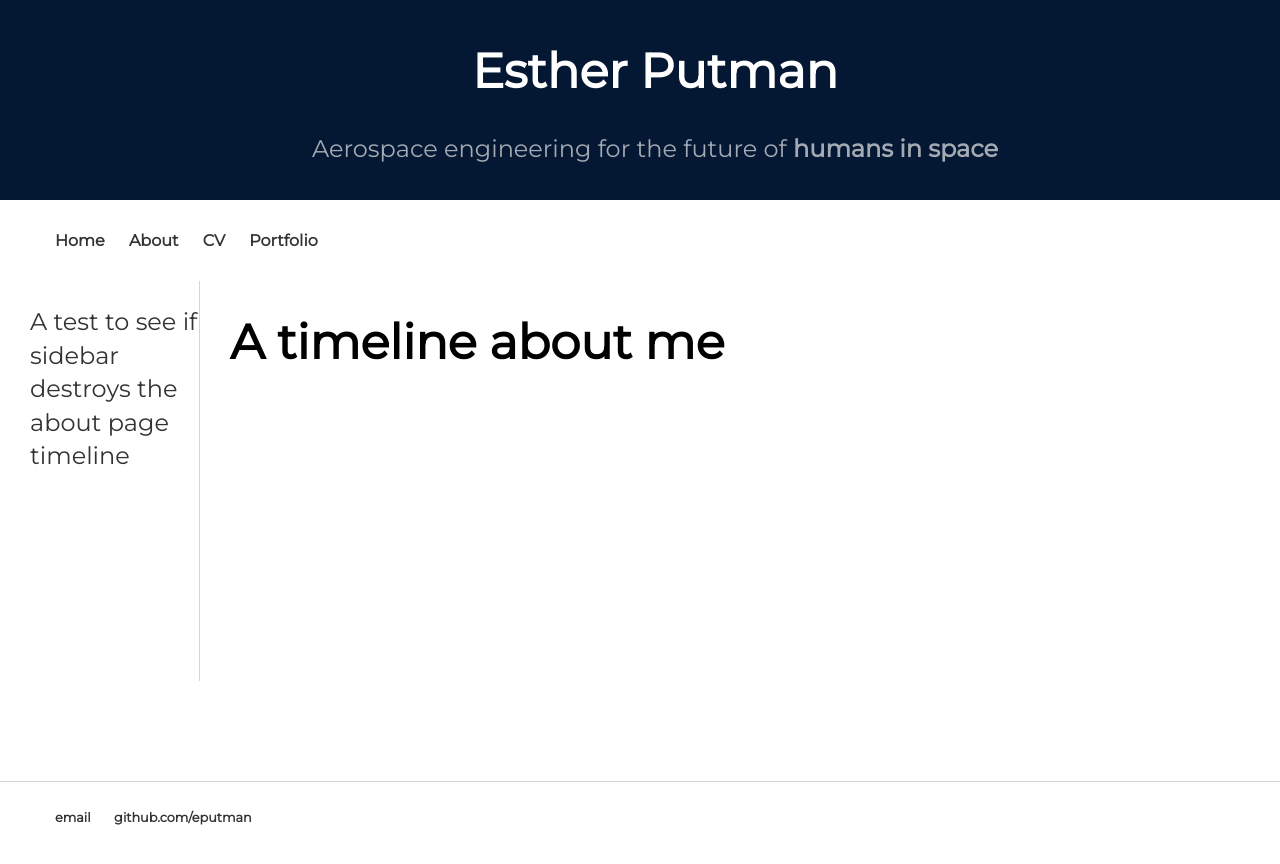
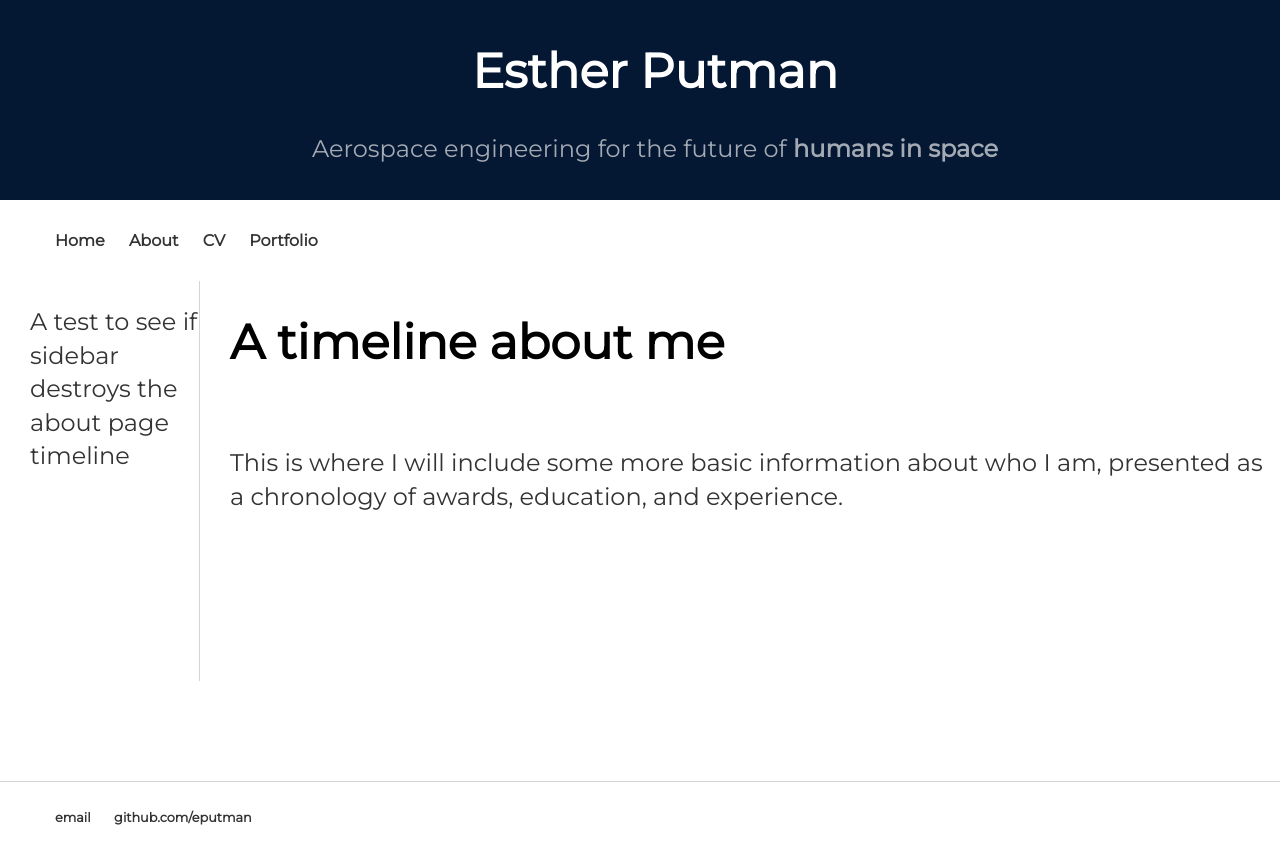
Before and after one commit to eputman/eputman.github.io, a Jekyll site: the page built from about/index.html, in a window 1280 px wide. Shown: the top 864 px of the page. Built offline with Jekyll 4.4.1, drawn with Linux system fonts in a browser that asks for light colours; nearby versions of some CDN libraries.

Commit message:
Update index.html

```diff
--- a/about/index.html
+++ b/about/index.html
@@ -11,6 +11,7 @@ title: About Me
 
    <h1>A <span>timeline</span> about me</h1>
    <br>
+   <p> This is where I will include some more basic information about who I am, presented as a chronology of awards, education, and experience. </p>
 
 
    <!-- Timeline (for future trials). Reminder that timeline containers are in a different style sheet
```
